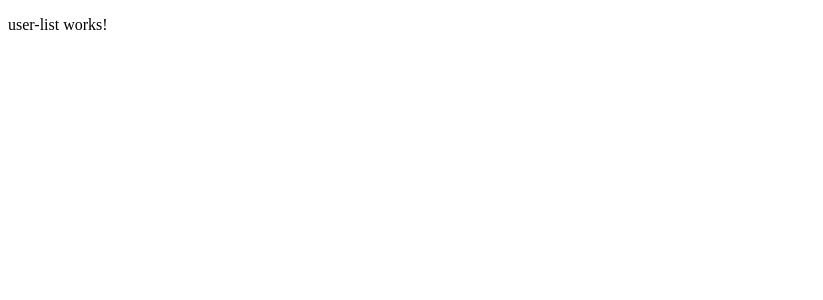
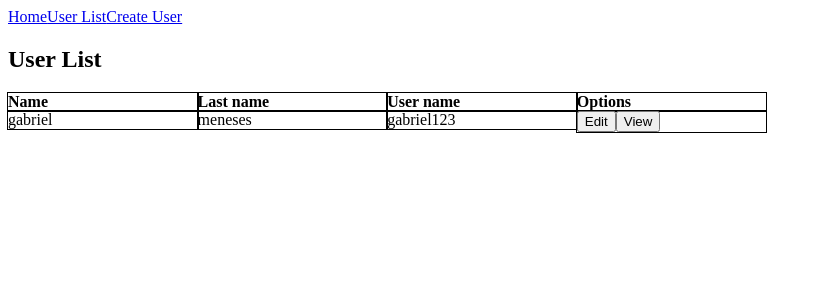
Before and after one commit to carlosmc23/angular-marzo, an Angular app: page /user/list in a window 1280 px wide. Shown: the top 300 px of the page, without its empty margins (0-823 px from the left). Built offline with nearby package versions, Linux system fonts and the light colour scheme.

Commit message:
5.- data binding para un item

```diff
--- a/src/app/app.component.html
+++ b/src/app/app.component.html
@@ -1,2 +1,2 @@
-
+<practice-header></practice-header>
 <router-outlet></router-outlet>
--- a/src/app/home/home.component.html
+++ b/src/app/home/home.component.html
@@ -1,4 +1,4 @@
-<practice-header></practice-header>
+
 <!--The content below is only a placeholder and can be replaced.-->
 <div style="text-align:center">
   <h1>
--- a/src/app/model/user.ts
+++ b/src/app/model/user.ts
@@ -5,6 +5,6 @@ export interface User{
     username: string,
     email: string,
     password?: string,
-    avatar: string,
+    avatar?: string,
     type?:string
 }
--- a/src/app/user-list/user-list.component.css
+++ b/src/app/user-list/user-list.component.css
@@ -0,0 +1,8 @@
+.detail-user{
+    float: left;
+    width: 15%;
+    outline: black solid thin;
+    }
+.clean{
+    clear: both;
+}
--- a/src/app/user-list/user-list.component.html
+++ b/src/app/user-list/user-list.component.html
@@ -1,3 +1,28 @@
-<p>
-  user-list works!
-</p>
+<h2>User List</h2>
+<div>
+  <div class="detail-user">
+    <B>Name</B>
+  </div>
+  <div class="detail-user">
+    <B>Last name</B>
+  </div>
+  <div class="detail-user">
+    <B>User name</B>
+  </div>
+
+  <div class="detail-user">
+    <B>Options</B>
+  </div>
+  <div class="clean"></div>
+</div>
+<div>
+  <div class="detail-user">{{ test.name }}</div>
+  <div class="detail-user">{{ test.lastname }}</div>
+  <div class="detail-user">{{ test.username }}</div>
+
+  <div class="detail-user">
+    <button>Edit</button>
+    <button>View</button>
+  </div>
+  <div class="clean"></div>
+</div>
--- a/src/app/user-list/user-list.component.ts
+++ b/src/app/user-list/user-list.component.ts
@@ -1,4 +1,5 @@
 import { Component, OnInit } from '@angular/core';
+import { User } from '../model/user';
 
 @Component({
   selector: 'practice-user-list',
@@ -7,6 +8,13 @@ import { Component, OnInit } from '@angular/core';
 })
 export class UserListComponent implements OnInit {
 
+  test : User ={
+    name: 'gabriel',
+    lastname: 'meneses',
+    username:'gabriel123',
+    email:'gabriel@correo.com',
+  }
+
   constructor() { }
 
   ngOnInit() {
```
